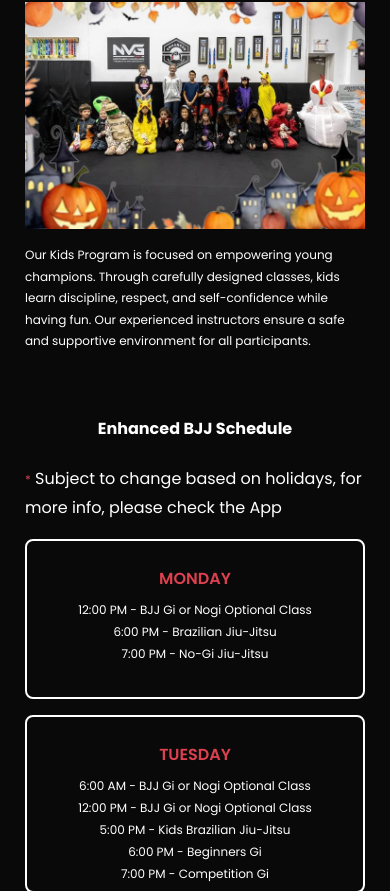
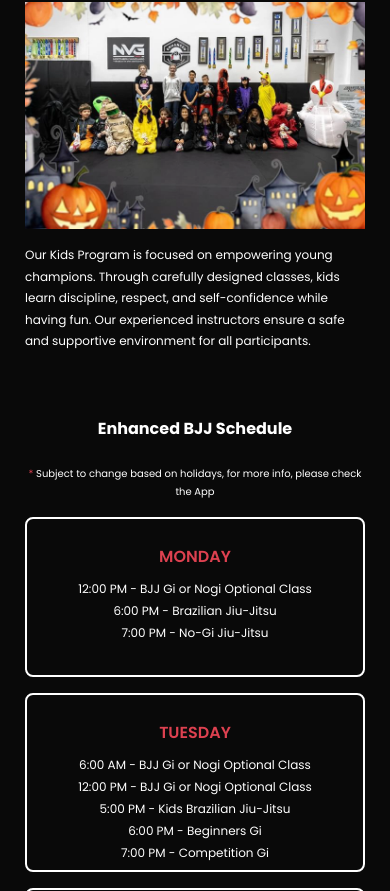
Before and after one commit to DTM10/enhanced-bjj, a React (Vite) app: page / in a window 390 px wide. Shown: the part 1109-2000 px from the top of the page. Built offline with nearby package versions, Linux system fonts and the light colour scheme.

Commit message:
Home page for tablet

```diff
--- a/src/App.scss
+++ b/src/App.scss
@@ -26,7 +26,7 @@
     line-height: 1.8;
   }
 
-  @include largeBreakpoint {
+  @include mediumBreakpoint {
     h1 {
       font-size: $font-size-h1;
     }
@@ -45,6 +45,7 @@
     }
   }
 }
+
 #map {
   border-radius: $border-radius-md;
 }
--- a/src/pages/Home/CarouselAndTextSection.module.scss
+++ b/src/pages/Home/CarouselAndTextSection.module.scss
@@ -2,7 +2,6 @@
 
 .carousel-and-text {
   .carousel-and-text-container {
-    padding: 0 $mobile-padding;
     h1 {
       text-align: center;
     }
--- a/src/pages/Home/Home.jsx
+++ b/src/pages/Home/Home.jsx
@@ -22,7 +22,6 @@ export default function Home() {
           </div>
         </section>
         <CarouselAndTextSection />
-
         <KidsSession />
         <ScheduleSection />
         <Location />
--- a/src/pages/Home/Home.module.scss
+++ b/src/pages/Home/Home.module.scss
@@ -1,9 +1,9 @@
 @use '../../styles/variables.scss' as *;
 
 .home {
-  // padding-left: $mobilePadding;
-  // padding-right: $mobilePadding;
-  // margin-top: $space-md;
+  overflow: hidden;
+  padding-left: $mobile-padding;
+  padding-right: $mobile-padding;
   .home-container {
     display: flex;
     flex-direction: column;
@@ -11,14 +11,25 @@
     width: 100%;
     .banner {
       img {
-        width: 100%;
+        translate: -$mobile-padding;
+        width: calc(100% + 2 * #{$mobile-padding});
       }
     }
     .banner-text {
-      padding-left: $mobile-padding;
-      padding-right: $mobile-padding;
       p {
       }
     }
   }
+
+  @include smallBreakpoint {
+    // padding: 0 $tablet-padding;
+    .home-container {
+      .banner {
+        img {
+          translate: -$tablet-padding;
+          width: calc(100% + 2 * #{$tablet-padding});
+        }
+      }
+    }
+  }
 }
--- a/src/pages/Home/KidsSession.module.scss
+++ b/src/pages/Home/KidsSession.module.scss
@@ -1,7 +1,6 @@
 @use '../../styles/variables.scss' as *;
 
 .kids-session {
-  padding: 0 $mobile-padding;
   display: flex;
   align-items: center;
   justify-content: center;
--- a/src/pages/Home/Location.module.scss
+++ b/src/pages/Home/Location.module.scss
@@ -1,7 +1,6 @@
 @use '../../styles/variables.scss' as *;
 
 .location {
-  padding: 0 $mobile-padding;
   .location-container {
     a {
       text-decoration: none;
--- a/src/pages/Home/ScheduleSection.jsx
+++ b/src/pages/Home/ScheduleSection.jsx
@@ -33,7 +33,7 @@ export default function ScheduleSection() {
     <section className={styles['schedule-section']}>
       <div className={styles['schedule-section-container']}>
         <h2>Enhanced BJJ Schedule</h2>
-        <p>
+        <p className={styles['expeption']}>
           <span>*</span> Subject to change based on holidays, for more info,
           please check the App
         </p>
--- a/src/pages/Home/ScheduleSection.module.scss
+++ b/src/pages/Home/ScheduleSection.module.scss
@@ -3,15 +3,17 @@
 .schedule-section {
   margin-top: $space-lg;
   .schedule-section-container {
-    padding: 0 $mobile-padding;
     display: flex;
     flex-direction: column;
     align-items: center;
     justify-content: flex-start;
     width: 100%;
     height: 100%;
-    p {
+    .expeption {
+      text-align: center;
+      font-size: 10px;
       span {
+        font-size: 10px;
         color: $red;
       }
     }
--- a/src/styles/variables.scss
+++ b/src/styles/variables.scss
@@ -55,7 +55,7 @@ $transition-slow: 1s;
 
 //  Spacing and Sizing
 $mobile-padding: 1.5625rem;
-$tablet-padding: 4.375rem;
+$tablet-padding: 3.125rem;
 $desktop-padding: 4.375rem;
 $header-mobile-height: 80px;
 $header-desktop-height: 130px;
```
